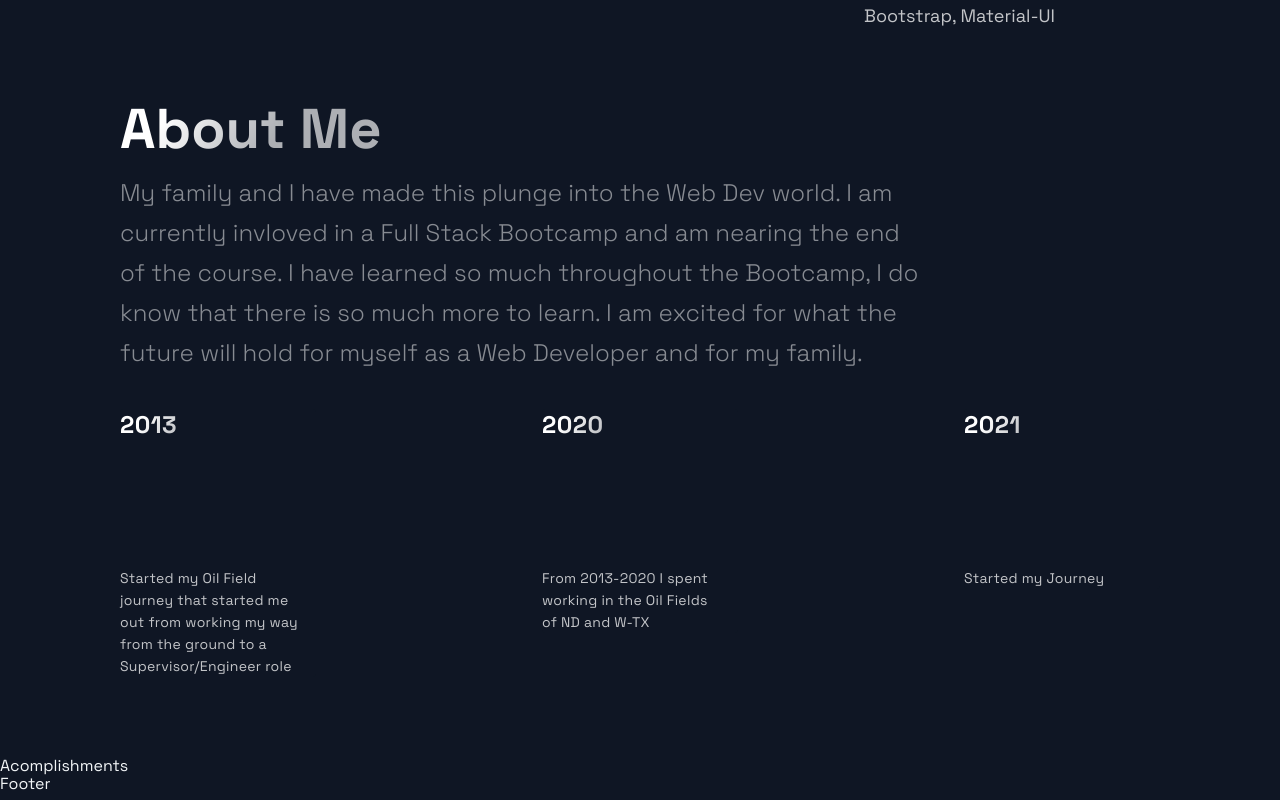
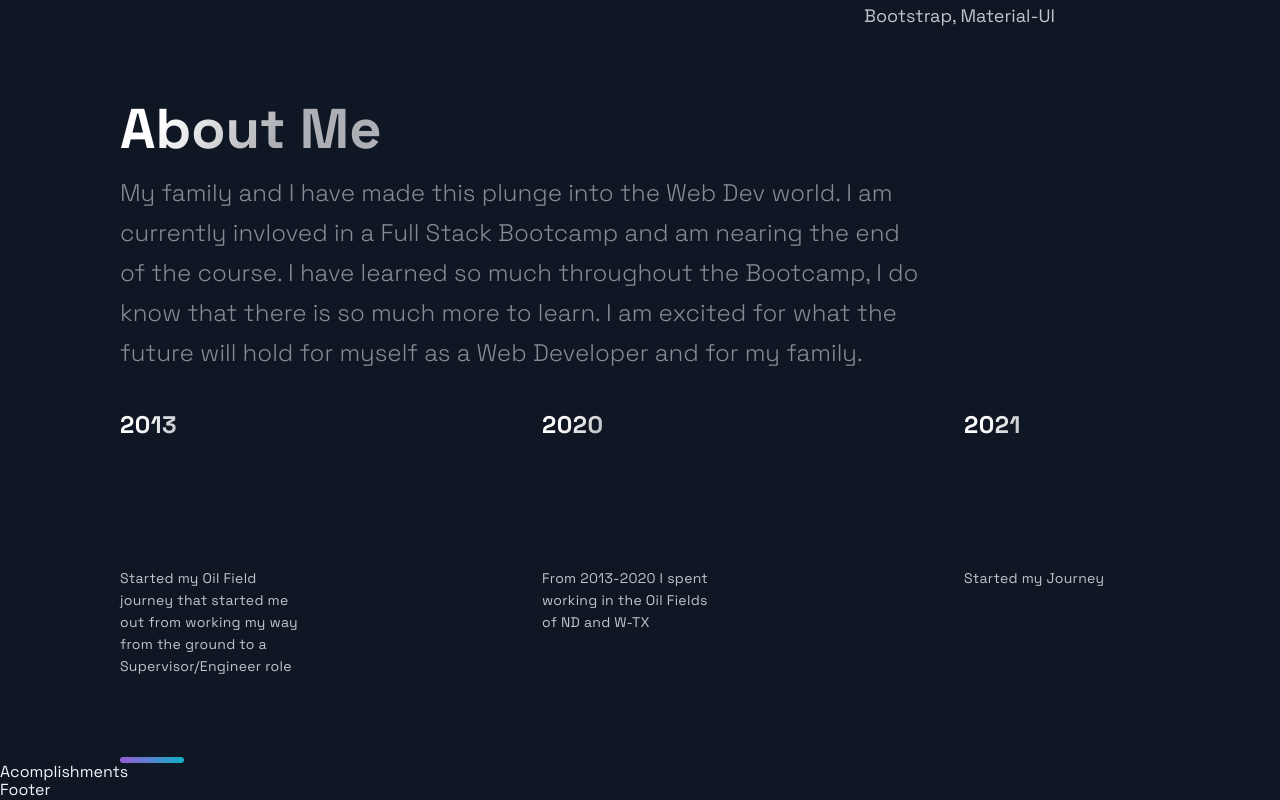
Before and after one commit to boconnorb20/New_React_Portfolio, a Next.js app: page / in a window 1280 px wide. Shown: the part 2845-3645 px from the top of the page. Built offline with nearby package versions, Linux system fonts and the light colour scheme.

Commit message:
finalized about me and time line section

```diff
--- a/src/components/TimeLine/TimeLine.js
+++ b/src/components/TimeLine/TimeLine.js
@@ -85,6 +85,7 @@ const Timeline = () => {
           </CarouselButton>
         ))}
       </CarouselButtons>
+      <SectionDivider />
     </Section>
   );
 };
```
